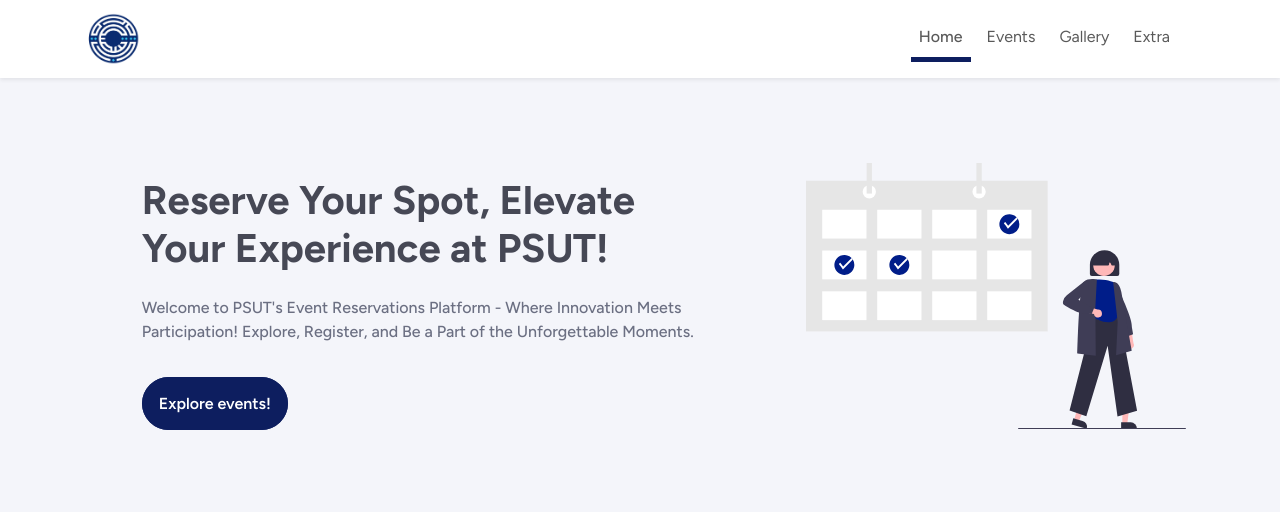
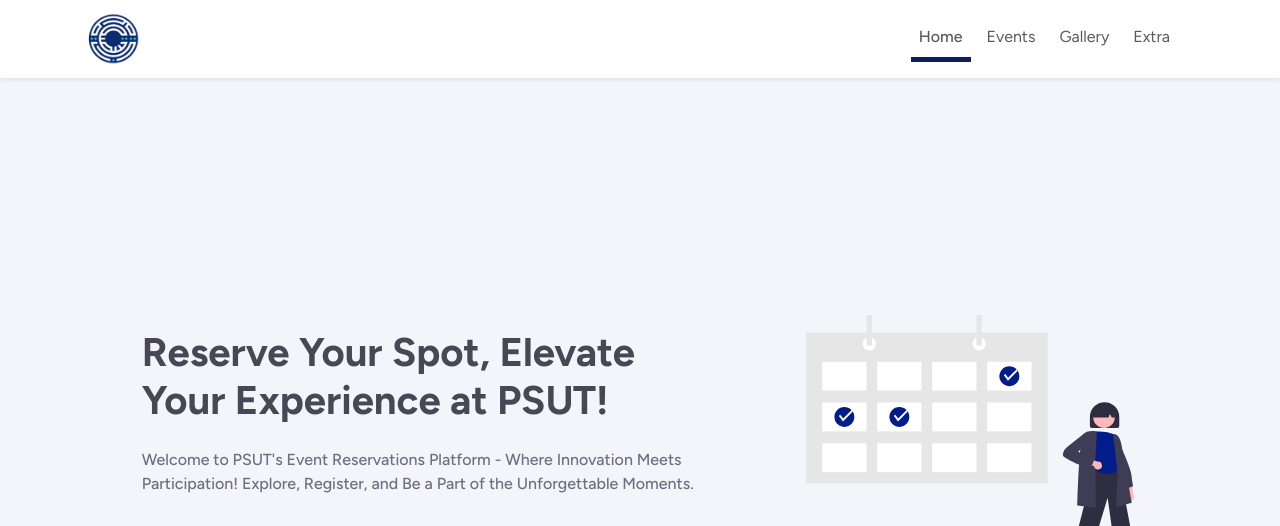
Before and after one commit to compscimayawho/multimedia-project, a plain HTML site: page index.html in a window 1280 px wide. Shown: the top 526 px of the page. Drawn offline with nearby package versions, Linux system fonts and the light colour scheme.

Commit message:
Edit hero section desktop height

```diff
--- a/index.html
+++ b/index.html
@@ -66,7 +66,7 @@
     </nav>
 
     <!-- Hero Section -->
-    <main class="hero-section my-5 mx-3 m-md-5">
+    <main class="hero-section my-5 mx-3 m-md-5 d-flex align-items-center">
         <div class="container">
             <div class="row justify-content-around align-items-center">
                 <div>
--- a/styles.css
+++ b/styles.css
@@ -120,6 +120,11 @@ footer .icons i {
 }
 
 @media only screen and (min-width: 768px) {
+
+    .hero-section {
+        min-height: calc(100vh - 10rem);
+    }
+
     .hero-text a {
         padding: 1rem;
         font-size: 1rem;
```
